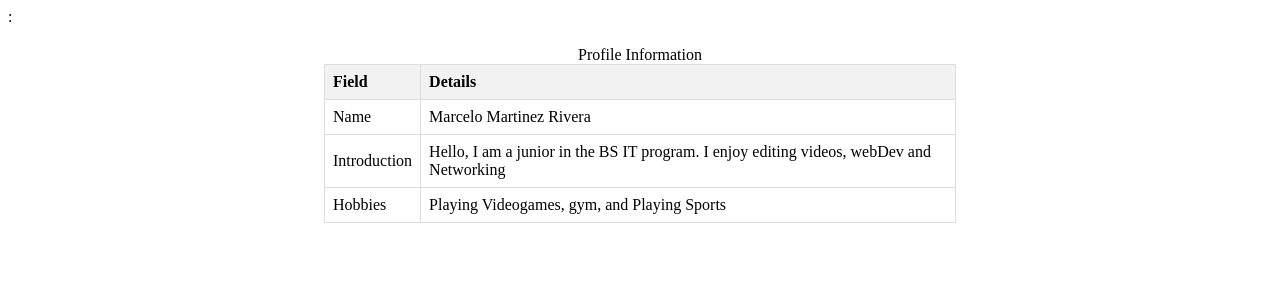
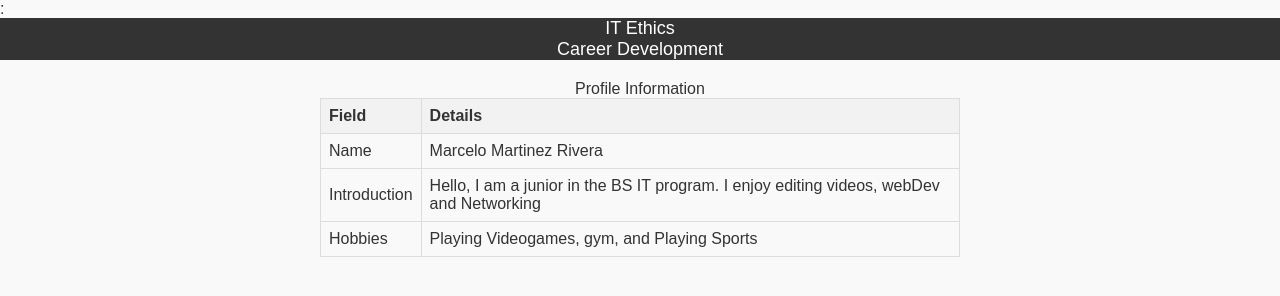
Before and after one commit to mmartinezr503/https-mmart44.github.io-, a plain HTML site: page index.html in a window 1280 px wide. Drawn offline with Linux system fonts and the light colour scheme.

Commit message:
Add files via upload

```diff
--- a/index.html
+++ b/index.html
@@ -4,6 +4,13 @@
     <meta name="viewport" content="width=device-width, initial-scale=1.0">
     <title>Profile Table</title>
     <style>
+		body {
+		font-family: 'Arial', sans-serif;
+		background-color: #f9f9f9; /* Very light background */
+		color: #333; /* Dark text for readability */
+		margin: 0;
+		padding: 0;
+}
         table {
             width: 50%;
             border-collapse: collapse;
@@ -16,10 +23,46 @@
         }
         th {
             background-color: #f2f2f2;
-        }
+		}
+	.topnav {
+		background-color: #333;
+		overflow: hidden;
+	}
+
+	.topnav ul {
+		list-style-type: none;
+		margin: 0;
+		padding: 0;
+		display: flex;
+		justify-content: center;
+	}
+
+	.topnav li {
+		padding: 14px 20px;
+	}
+
+	.topnav a {
+		color: white;
+		text-decoration: none;
+		font-size: 18px;
+		display: block;
+		text-align: center;
+	}
+
+	.topnav a:hover {
+		background-color: #ddd;
+		color: black;
+	}
     </style>
 </head>
 <body>
+	<div class="topnav">
+	  <a class="active" href="ITethics.html">IT Ethics</a>
+	  <a href="careerDev.html">Career Development </a>
+
+
+	</div>
+
 <table>
     <caption>Profile Information</caption>
     <thead>
```
